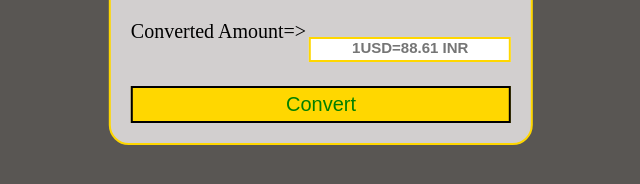
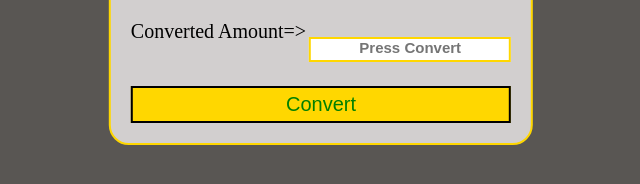
Before and after one commit to viplavkumar007/CURRENCY-CONVERTER-PROJECT, a plain HTML site: page index.html in a window 1280 px wide. Shown: the part 406-590 px from the top of the page, 319-959 px from the left. Drawn offline with nearby package versions, Linux system fonts and the light colour scheme.

Commit message:
Updated HTML

```diff
--- a/index.html
+++ b/index.html
@@ -46,7 +46,7 @@
             <div class="converted">
                 <label for="converted Amount" id="converted">Converted Amount=></label>
                 <span>
-                    <textarea name="ca" id="ca" rows="1" style="resize: none" placeholder="1USD=88.61 INR"></textarea>
+                    <textarea name="ca" id="ca" rows="1" style="resize: none" placeholder="Press Convert"></textarea>
                 </span>
             </div>
             <button id="btn">Convert</button>
```
